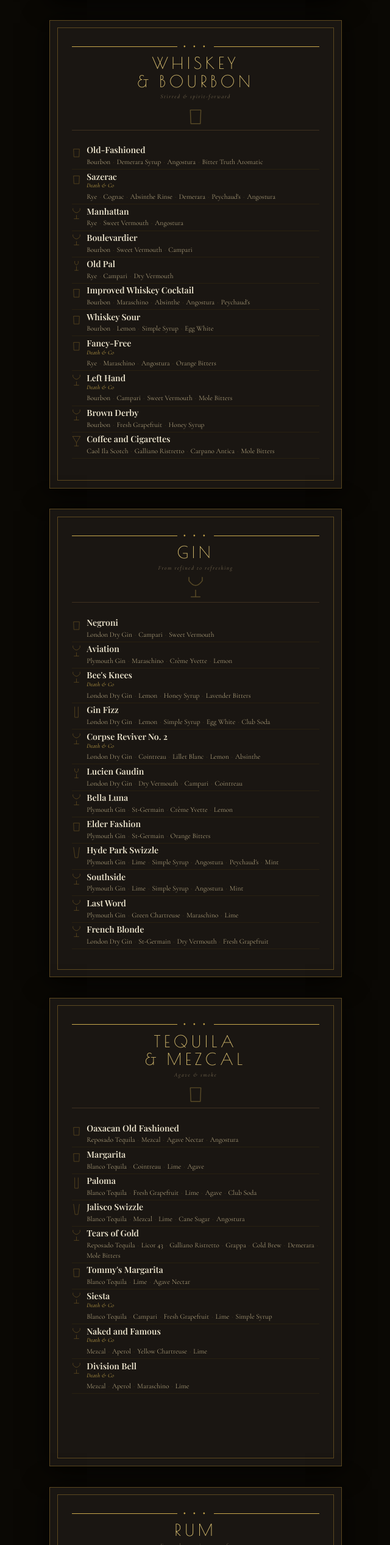
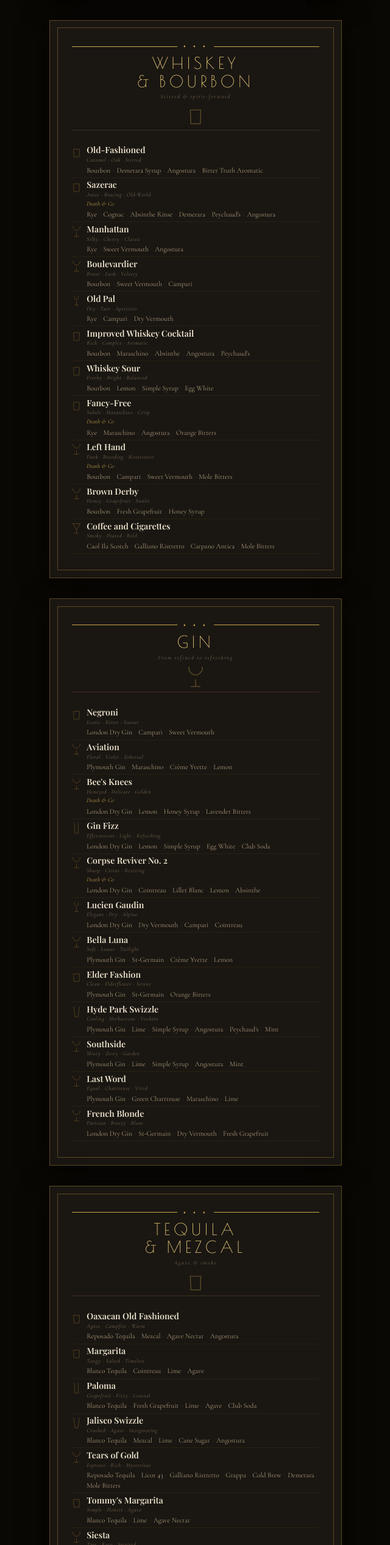
Before and after one commit to decourcm/Cocktail-Menu, a plain HTML site: page index.html in a window 1280 px wide. Shown: the part 886-3419 px from the top of the page at 61% size, without its empty margins (319-959 px from the left). Drawn offline with nearby package versions, Linux system fonts and the light colour scheme; a web font is replaced by a local one.

Commit message:
Add 3-word tasting descriptors to all 47 cocktails

```diff
--- a/index.html
+++ b/index.html
@@ -215,6 +215,15 @@
       letter-spacing: 0.02em;
     }
 
+    .recipe-notes {
+      font-size: 0.58rem;
+      font-style: italic;
+      color: var(--ink-light);
+      letter-spacing: 0.06em;
+      margin-top: 0.05rem;
+      margin-bottom: 0.1rem;
+    }
+
     .recipe-ing {
       font-size: 0.72rem;
       color: var(--ink-mid);
@@ -334,6 +343,7 @@
       <svg class="glass-icon"><use href="#g-rocks"/></svg>
       <div class="recipe-text">
         <div class="recipe-name">Old-Fashioned</div>
+        <p class="recipe-notes">Caramel · Oak · Stirred</p>
         <p class="recipe-ing">Bourbon <span class="dot">·</span> Demerara Syrup <span class="dot">·</span> Angostura <span class="dot">·</span> Bitter Truth Aromatic</p>
       </div>
     </div>
@@ -342,6 +352,7 @@
       <svg class="glass-icon"><use href="#g-rocks"/></svg>
       <div class="recipe-text">
         <div class="recipe-name">Sazerac</div>
+        <p class="recipe-notes">Anise · Bracing · Old-World</p>
         <div class="recipe-source">Death &amp; Co</div>
         <p class="recipe-ing">Rye <span class="dot">·</span> Cognac <span class="dot">·</span> Absinthe Rinse <span class="dot">·</span> Demerara <span class="dot">·</span> Peychaud's <span class="dot">·</span> Angostura</p>
       </div>
@@ -351,6 +362,7 @@
       <svg class="glass-icon"><use href="#g-coupe"/></svg>
       <div class="recipe-text">
         <div class="recipe-name">Manhattan</div>
+        <p class="recipe-notes">Silky · Cherry · Classic</p>
         <p class="recipe-ing">Rye <span class="dot">·</span> Sweet Vermouth <span class="dot">·</span> Angostura</p>
       </div>
     </div>
@@ -359,6 +371,7 @@
       <svg class="glass-icon"><use href="#g-coupe"/></svg>
       <div class="recipe-text">
         <div class="recipe-name">Boulevardier</div>
+        <p class="recipe-notes">Bitter · Lush · Velvety</p>
         <p class="recipe-ing">Bourbon <span class="dot">·</span> Sweet Vermouth <span class="dot">·</span> Campari</p>
       </div>
     </div>
@@ -367,6 +380,7 @@
       <svg class="glass-icon"><use href="#g-nicknora"/></svg>
       <div class="recipe-text">
         <div class="recipe-name">Old Pal</div>
+        <p class="recipe-notes">Dry · Tart · Aperitivo</p>
         <p class="recipe-ing">Rye <span class="dot">·</span> Campari <span class="dot">·</span> Dry Vermouth</p>
       </div>
     </div>
@@ -375,6 +389,7 @@
       <svg class="glass-icon"><use href="#g-rocks"/></svg>
       <div class="recipe-text">
         <div class="recipe-name">Improved Whiskey Cocktail</div>
+        <p class="recipe-notes">Rich · Complex · Aromatic</p>
         <p class="recipe-ing">Bourbon <span class="dot">·</span> Maraschino <span class="dot">·</span> Absinthe <span class="dot">·</span> Angostura <span class="dot">·</span> Peychaud's</p>
       </div>
     </div>
@@ -383,6 +398,7 @@
       <svg class="glass-icon"><use href="#g-rocks"/></svg>
       <div class="recipe-text">
         <div class="recipe-name">Whiskey Sour</div>
+        <p class="recipe-notes">Frothy · Bright · Balanced</p>
         <p class="recipe-ing">Bourbon <span class="dot">·</span> Lemon <span class="dot">·</span> Simple Syrup <span class="dot">·</span> Egg White</p>
       </div>
     </div>
@@ -391,6 +407,7 @@
       <svg class="glass-icon"><use href="#g-rocks"/></svg>
       <div class="recipe-text">
         <div class="recipe-name">Fancy-Free</div>
+        <p class="recipe-notes">Subtle · Maraschino · Crisp</p>
         <div class="recipe-source">Death &amp; Co</div>
         <p class="recipe-ing">Rye <span class="dot">·</span> Maraschino <span class="dot">·</span> Angostura <span class="dot">·</span> Orange Bitters</p>
       </div>
@@ -400,6 +417,7 @@
       <svg class="glass-icon"><use href="#g-coupe"/></svg>
       <div class="recipe-text">
         <div class="recipe-name">Left Hand</div>
+        <p class="recipe-notes">Dark · Brooding · Bittersweet</p>
         <div class="recipe-source">Death &amp; Co</div>
         <p class="recipe-ing">Bourbon <span class="dot">·</span> Campari <span class="dot">·</span> Sweet Vermouth <span class="dot">·</span> Mole Bitters</p>
       </div>
@@ -409,6 +427,7 @@
       <svg class="glass-icon"><use href="#g-coupe"/></svg>
       <div class="recipe-text">
         <div class="recipe-name">Brown Derby</div>
+        <p class="recipe-notes">Honey · Grapefruit · Sunlit</p>
         <p class="recipe-ing">Bourbon <span class="dot">·</span> Fresh Grapefruit <span class="dot">·</span> Honey Syrup</p>
       </div>
     </div>
@@ -417,6 +436,7 @@
       <svg class="glass-icon"><use href="#g-martini"/></svg>
       <div class="recipe-text">
         <div class="recipe-name">Coffee and Cigarettes</div>
+        <p class="recipe-notes">Smoky · Peated · Bold</p>
         <p class="recipe-ing">Caol Ila Scotch <span class="dot">·</span> Galliano Ristretto <span class="dot">·</span> Carpano Antica <span class="dot">·</span> Mole Bitters</p>
       </div>
     </div>
@@ -441,6 +461,7 @@
       <svg class="glass-icon"><use href="#g-rocks"/></svg>
       <div class="recipe-text">
         <div class="recipe-name">Negroni</div>
+        <p class="recipe-notes">Iconic · Bitter · Sunset</p>
         <p class="recipe-ing">London Dry Gin <span class="dot">·</span> Campari <span class="dot">·</span> Sweet Vermouth</p>
       </div>
     </div>
@@ -449,6 +470,7 @@
       <svg class="glass-icon"><use href="#g-coupe"/></svg>
       <div class="recipe-text">
         <div class="recipe-name">Aviation</div>
+        <p class="recipe-notes">Floral · Violet · Ethereal</p>
         <p class="recipe-ing">Plymouth Gin <span class="dot">·</span> Maraschino <span class="dot">·</span> Crème Yvette <span class="dot">·</span> Lemon</p>
       </div>
     </div>
@@ -457,6 +479,7 @@
       <svg class="glass-icon"><use href="#g-coupe"/></svg>
       <div class="recipe-text">
         <div class="recipe-name">Bee's Knees</div>
+        <p class="recipe-notes">Honeyed · Delicate · Golden</p>
         <div class="recipe-source">Death &amp; Co</div>
         <p class="recipe-ing">London Dry Gin <span class="dot">·</span> Lemon <span class="dot">·</span> Honey Syrup <span class="dot">·</span> Lavender Bitters</p>
       </div>
@@ -466,6 +489,7 @@
       <svg class="glass-icon"><use href="#g-highball"/></svg>
       <div class="recipe-text">
         <div class="recipe-name">Gin Fizz</div>
+        <p class="recipe-notes">Effervescent · Light · Refreshing</p>
         <p class="recipe-ing">London Dry Gin <span class="dot">·</span> Lemon <span class="dot">·</span> Simple Syrup <span class="dot">·</span> Egg White <span class="dot">·</span> Club Soda</p>
       </div>
     </div>
@@ -474,6 +498,7 @@
       <svg class="glass-icon"><use href="#g-coupe"/></svg>
       <div class="recipe-text">
         <div class="recipe-name">Corpse Reviver No. 2</div>
+        <p class="recipe-notes">Sharp · Citrus · Reviving</p>
         <div class="recipe-source">Death &amp; Co</div>
         <p class="recipe-ing">London Dry Gin <span class="dot">·</span> Cointreau <span class="dot">·</span> Lillet Blanc <span class="dot">·</span> Lemon <span class="dot">·</span> Absinthe</p>
       </div>
@@ -483,6 +508,7 @@
       <svg class="glass-icon"><use href="#g-nicknora"/></svg>
       <div class="recipe-text">
         <div class="recipe-name">Lucien Gaudin</div>
+        <p class="recipe-notes">Elegant · Dry · Alpine</p>
         <p class="recipe-ing">London Dry Gin <span class="dot">·</span> Dry Vermouth <span class="dot">·</span> Campari <span class="dot">·</span> Cointreau</p>
       </div>
     </div>
@@ -491,6 +517,7 @@
       <svg class="glass-icon"><use href="#g-coupe"/></svg>
       <div class="recipe-text">
         <div class="recipe-name">Bella Luna</div>
+        <p class="recipe-notes">Soft · Lunar · Twilight</p>
         <p class="recipe-ing">Plymouth Gin <span class="dot">·</span> St-Germain <span class="dot">·</span> Crème Yvette <span class="dot">·</span> Lemon</p>
       </div>
     </div>
@@ -499,6 +526,7 @@
       <svg class="glass-icon"><use href="#g-rocks"/></svg>
       <div class="recipe-text">
         <div class="recipe-name">Elder Fashion</div>
+        <p class="recipe-notes">Clean · Elderflower · Serene</p>
         <p class="recipe-ing">Plymouth Gin <span class="dot">·</span> St-Germain <span class="dot">·</span> Orange Bitters</p>
       </div>
     </div>
@@ -507,6 +535,7 @@
       <svg class="glass-icon"><use href="#g-pilsner"/></svg>
       <div class="recipe-text">
         <div class="recipe-name">Hyde Park Swizzle</div>
+        <p class="recipe-notes">Cooling · Herbaceous · Verdant</p>
         <p class="recipe-ing">Plymouth Gin <span class="dot">·</span> Lime <span class="dot">·</span> Simple Syrup <span class="dot">·</span> Angostura <span class="dot">·</span> Peychaud's <span class="dot">·</span> Mint</p>
       </div>
     </div>
@@ -515,6 +544,7 @@
       <svg class="glass-icon"><use href="#g-coupe"/></svg>
       <div class="recipe-text">
         <div class="recipe-name">Southside</div>
+        <p class="recipe-notes">Minty · Zesty · Garden</p>
         <p class="recipe-ing">Plymouth Gin <span class="dot">·</span> Lime <span class="dot">·</span> Simple Syrup <span class="dot">·</span> Angostura <span class="dot">·</span> Mint</p>
       </div>
     </div>
@@ -523,6 +553,7 @@
       <svg class="glass-icon"><use href="#g-coupe"/></svg>
       <div class="recipe-text">
         <div class="recipe-name">Last Word</div>
+        <p class="recipe-notes">Equal · Chartreuse · Vivid</p>
         <p class="recipe-ing">Plymouth Gin <span class="dot">·</span> Green Chartreuse <span class="dot">·</span> Maraschino <span class="dot">·</span> Lime</p>
       </div>
     </div>
@@ -531,6 +562,7 @@
       <svg class="glass-icon"><use href="#g-coupe"/></svg>
       <div class="recipe-text">
         <div class="recipe-name">French Blonde</div>
+        <p class="recipe-notes">Parisian · Breezy · Blanc</p>
         <p class="recipe-ing">London Dry Gin <span class="dot">·</span> St-Germain <span class="dot">·</span> Dry Vermouth <span class="dot">·</span> Fresh Grapefruit</p>
       </div>
     </div>
@@ -555,6 +587,7 @@
       <svg class="glass-icon"><use href="#g-rocks"/></svg>
       <div class="recipe-text">
         <div class="recipe-name">Oaxacan Old Fashioned</div>
+        <p class="recipe-notes">Agave · Campfire · Warm</p>
         <p class="recipe-ing">Reposado Tequila <span class="dot">·</span> Mezcal <span class="dot">·</span> Agave Nectar <span class="dot">·</span> Angostura</p>
       </div>
     </div>
@@ -563,6 +596,7 @@
       <svg class="glass-icon"><use href="#g-rocks"/></svg>
       <div class="recipe-text">
         <div class="recipe-name">Margarita</div>
+        <p class="recipe-notes">Tangy · Salted · Timeless</p>
         <p class="recipe-ing">Blanco Tequila <span class="dot">·</span> Cointreau <span class="dot">·</span> Lime <span class="dot">·</span> Agave</p>
       </div>
     </div>
@@ -571,6 +605,7 @@
       <svg class="glass-icon"><use href="#g-highball"/></svg>
       <div class="recipe-text">
         <div class="recipe-name">Paloma</div>
+        <p class="recipe-notes">Grapefruit · Fizzy · Coastal</p>
         <p class="recipe-ing">Blanco Tequila <span class="dot">·</span> Fresh Grapefruit <span class="dot">·</span> Lime <span class="dot">·</span> Agave <span class="dot">·</span> Club Soda</p>
       </div>
     </div>
@@ -579,6 +614,7 @@
       <svg class="glass-icon"><use href="#g-pilsner"/></svg>
       <div class="recipe-text">
         <div class="recipe-name">Jalisco Swizzle</div>
+        <p class="recipe-notes">Crushed · Agave · Invigorating</p>
         <p class="recipe-ing">Blanco Tequila <span class="dot">·</span> Mezcal <span class="dot">·</span> Lime <span class="dot">·</span> Cane Sugar <span class="dot">·</span> Angostura</p>
       </div>
     </div>
@@ -587,6 +623,7 @@
       <svg class="glass-icon"><use href="#g-coupe"/></svg>
       <div class="recipe-text">
         <div class="recipe-name">Tears of Gold</div>
+        <p class="recipe-notes">Espresso · Rich · Mysterious</p>
         <p class="recipe-ing">Reposado Tequila <span class="dot">·</span> Licor 43 <span class="dot">·</span> Galliano Ristretto <span class="dot">·</span> Grappa <span class="dot">·</span> Cold Brew <span class="dot">·</span> Demerara <span class="dot">·</span> Mole Bitters</p>
       </div>
     </div>
@@ -595,6 +632,7 @@
       <svg class="glass-icon"><use href="#g-rocks"/></svg>
       <div class="recipe-text">
         <div class="recipe-name">Tommy's Margarita</div>
+        <p class="recipe-notes">Simple · Honest · Agave</p>
         <p class="recipe-ing">Blanco Tequila <span class="dot">·</span> Lime <span class="dot">·</span> Agave Nectar</p>
       </div>
     </div>
@@ -603,6 +641,7 @@
       <svg class="glass-icon"><use href="#g-coupe"/></svg>
       <div class="recipe-text">
         <div class="recipe-name">Siesta</div>
+        <p class="recipe-notes">Tart · Rosy · Spirited</p>
         <div class="recipe-source">Death &amp; Co</div>
         <p class="recipe-ing">Blanco Tequila <span class="dot">·</span> Campari <span class="dot">·</span> Fresh Grapefruit <span class="dot">·</span> Lime <span class="dot">·</span> Simple Syrup</p>
       </div>
@@ -612,6 +651,7 @@
       <svg class="glass-icon"><use href="#g-coupe"/></svg>
       <div class="recipe-text">
         <div class="recipe-name">Naked and Famous</div>
+        <p class="recipe-notes">Electric · Herbal · Mezcal</p>
         <div class="recipe-source">Death &amp; Co</div>
         <p class="recipe-ing">Mezcal <span class="dot">·</span> Aperol <span class="dot">·</span> Yellow Chartreuse <span class="dot">·</span> Lime</p>
       </div>
@@ -621,6 +661,7 @@
       <svg class="glass-icon"><use href="#g-coupe"/></svg>
       <div class="recipe-text">
         <div class="recipe-name">Division Bell</div>
+        <p class="recipe-notes">Aperol · Smoky · Tart</p>
         <div class="recipe-source">Death &amp; Co</div>
         <p class="recipe-ing">Mezcal <span class="dot">·</span> Aperol <span class="dot">·</span> Maraschino <span class="dot">·</span> Lime</p>
       </div>
@@ -646,6 +687,7 @@
       <svg class="glass-icon"><use href="#g-coupe"/></svg>
       <div class="recipe-text">
         <div class="recipe-name">Daiquiri</div>
+        <p class="recipe-notes">Crisp · Lime · Essential</p>
         <p class="recipe-ing">White Rum <span class="dot">·</span> Lime <span class="dot">·</span> Simple Syrup</p>
       </div>
     </div>
@@ -654,6 +696,7 @@
       <svg class="glass-icon"><use href="#g-coupe"/></svg>
       <div class="recipe-text">
         <div class="recipe-name">Hemingway Daiquiri</div>
+        <p class="recipe-notes">Grapefruit · Dry · Literary</p>
         <p class="recipe-ing">White Rum <span class="dot">·</span> Maraschino <span class="dot">·</span> Fresh Grapefruit <span class="dot">·</span> Lime</p>
       </div>
     </div>
@@ -662,6 +705,7 @@
       <svg class="glass-icon"><use href="#g-coupe"/></svg>
       <div class="recipe-text">
         <div class="recipe-name">Jovencourt Daiquiri</div>
+        <p class="recipe-notes">Smoky · Tangy · Inventive</p>
         <p class="recipe-ing">White Rum <span class="dot">·</span> Mezcal <span class="dot">·</span> Lime <span class="dot">·</span> Simple Syrup</p>
       </div>
     </div>
@@ -670,6 +714,7 @@
       <svg class="glass-icon"><use href="#g-rocks"/></svg>
       <div class="recipe-text">
         <div class="recipe-name">Mojito</div>
+        <p class="recipe-notes">Minty · Lively · Cuban</p>
         <p class="recipe-ing">White Rum <span class="dot">·</span> Lime <span class="dot">·</span> Simple Syrup <span class="dot">·</span> Mint <span class="dot">·</span> Angostura</p>
       </div>
     </div>
@@ -678,6 +723,7 @@
       <svg class="glass-icon"><use href="#g-rocks"/></svg>
       <div class="recipe-text">
         <div class="recipe-name">Jungle Bird</div>
+        <p class="recipe-notes">Pineapple · Tiki · Bitter</p>
         <p class="recipe-ing">White Rum <span class="dot">·</span> Campari <span class="dot">·</span> Pineapple <span class="dot">·</span> Lime <span class="dot">·</span> Simple Syrup</p>
       </div>
     </div>
@@ -686,6 +732,7 @@
       <svg class="glass-icon"><use href="#g-pilsner"/></svg>
       <div class="recipe-text">
         <div class="recipe-name">Queen's Park Swizzle</div>
+        <p class="recipe-notes">Minty · Cool · Rum-Forward</p>
         <p class="recipe-ing">White Rum <span class="dot">·</span> Lime <span class="dot">·</span> Simple Syrup <span class="dot">·</span> Mint <span class="dot">·</span> Peychaud's <span class="dot">·</span> Angostura</p>
       </div>
     </div>
@@ -694,6 +741,7 @@
       <svg class="glass-icon"><use href="#g-coupe"/></svg>
       <div class="recipe-text">
         <div class="recipe-name">Piña Colada Deconstruction</div>
+        <p class="recipe-notes">Coconut · Elevated · Reimagined</p>
         <p class="recipe-ing">Pineapple-Infused Rum <span class="dot">·</span> Coconut Liqueur <span class="dot">·</span> Coconut Water <span class="dot">·</span> Cane Sugar <span class="dot">·</span> Angostura</p>
       </div>
     </div>
@@ -702,6 +750,7 @@
       <svg class="glass-icon"><use href="#g-highball"/></svg>
       <div class="recipe-text">
         <div class="recipe-name">Dark &amp; Stormy</div>
+        <p class="recipe-notes">Gingery · Spiced · Stormy</p>
         <p class="recipe-ing">Dark Rum <span class="dot">·</span> Ginger Beer <span class="dot">·</span> Lime</p>
       </div>
     </div>
@@ -710,6 +759,7 @@
       <svg class="glass-icon"><use href="#g-rocks"/></svg>
       <div class="recipe-text">
         <div class="recipe-name">Corn &amp; Oil</div>
+        <p class="recipe-notes">Funky · Dark · Barbadian</p>
         <div class="recipe-source">Death &amp; Co</div>
         <p class="recipe-ing">Barbadian Rum <span class="dot">·</span> Falernum <span class="dot">·</span> Angostura <span class="dot">·</span> Lime</p>
       </div>
@@ -719,6 +769,7 @@
       <svg class="glass-icon"><use href="#g-coupe"/></svg>
       <div class="recipe-text">
         <div class="recipe-name">Hotel Nacional Special</div>
+        <p class="recipe-notes">Tropical · Havana · Vintage</p>
         <p class="recipe-ing">Aged Rum <span class="dot">·</span> Apricot Brandy <span class="dot">·</span> Pineapple <span class="dot">·</span> Lime</p>
       </div>
     </div>
@@ -743,6 +794,7 @@
       <svg class="glass-icon"><use href="#g-coupe"/></svg>
       <div class="recipe-text">
         <div class="recipe-name">Sidecar</div>
+        <p class="recipe-notes">Cognac · Citrus · Refined</p>
         <p class="recipe-ing">Cognac <span class="dot">·</span> Cointreau <span class="dot">·</span> Lemon</p>
       </div>
     </div>
@@ -751,6 +803,7 @@
       <svg class="glass-icon"><use href="#g-highball"/></svg>
       <div class="recipe-text">
         <div class="recipe-name">Basil Limoncello Sipper</div>
+        <p class="recipe-notes">Basil · Lemony · Summery</p>
         <p class="recipe-ing">Vodka <span class="dot">·</span> Limoncello <span class="dot">·</span> Lemon <span class="dot">·</span> Agave <span class="dot">·</span> Basil <span class="dot">·</span> Club Soda</p>
       </div>
     </div>
@@ -759,6 +812,7 @@
       <svg class="glass-icon"><use href="#g-rocks"/></svg>
       <div class="recipe-text">
         <div class="recipe-name">Vieux Carré</div>
+        <p class="recipe-notes">Creole · Regal · Herbal</p>
         <p class="recipe-ing">Rye <span class="dot">·</span> Cognac <span class="dot">·</span> Sweet Vermouth <span class="dot">·</span> Bénédictine <span class="dot">·</span> Angostura <span class="dot">·</span> Peychaud's</p>
       </div>
     </div>
@@ -767,6 +821,7 @@
       <svg class="glass-icon"><use href="#g-highball"/></svg>
       <div class="recipe-text">
         <div class="recipe-name">Moscow Mule</div>
+        <p class="recipe-notes">Copper · Ginger · Spritzy</p>
         <p class="recipe-ing">Vodka <span class="dot">·</span> Ginger Beer <span class="dot">·</span> Lime</p>
       </div>
     </div>
@@ -775,6 +830,7 @@
       <svg class="glass-icon"><use href="#g-martini"/></svg>
       <div class="recipe-text">
         <div class="recipe-name">Cosmopolitan</div>
+        <p class="recipe-notes">Pink · Urban · Modern</p>
         <p class="recipe-ing">Vodka <span class="dot">·</span> Cointreau <span class="dot">·</span> Cranberry <span class="dot">·</span> Lime</p>
       </div>
     </div>
```
